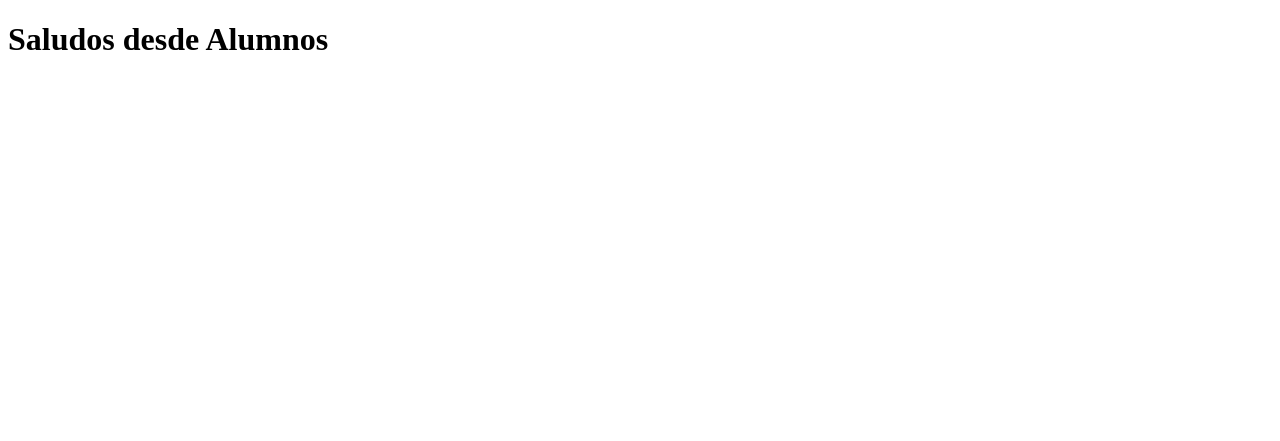
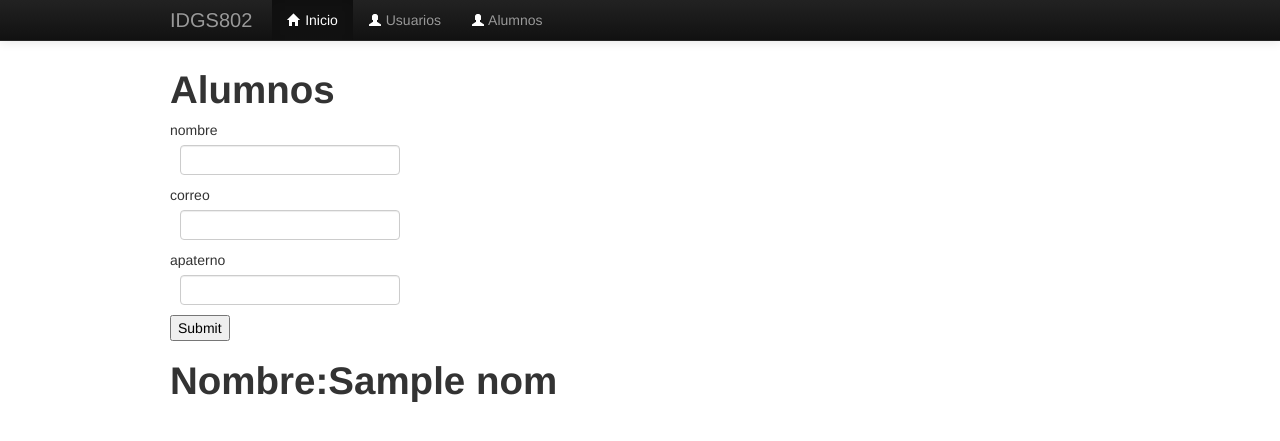
Before and after one commit to IDGS-802-21000455/IntroFlask-IDGS802, a Flask app: template templates/alumnos.html in a window 1280 px wide. Shown: the top 441 px of the page. Run offline with Flask 3, Linux system fonts and the light colour scheme; the template is opened without the code that fills it: values that come from a table or form of the project are taken from there, most other values are stand-ins (such as "Sample title", 1, 10 or a date in 2020); some libraries are stand-ins or nearby versions.

Commit message:
DAJC-29/01/24-Macros

```diff
--- a/forms.py
+++ b/forms.py
@@ -1,11 +1,10 @@
 from wtforms import Form
-from wtforms import StringField, TextAreaField, TextField,SelectField, RadioField
+from wtforms import StringField, TextAreaField,SelectField, RadioField
 from wtforms import EmailField
 
 class UserForm(Form):
     nombre=StringField("nombre")
     email=EmailField("correo")
-    apaterno=TextField("apaterno")
-    materias=SelectField(choices=[('Español','Esp',)('Mat', 'Matematicas'),
-                                  ('Ingles','IN')])
+    apaterno=StringField("apaterno")
+    materias=SelectField(choices=[('Español','Esp'),('Mat', 'Matematicas'),('Ingles','IN')])
     radios=RadioField('Curso',choices=[('1','1'),('2','2'),('3','3')])
--- a/main.py
+++ b/main.py
@@ -1,4 +1,6 @@
 from flask import Flask,request,render_template
+
+import forms
 
 app=Flask(__name__)
 
@@ -6,9 +8,17 @@ app=Flask(__name__)
 def index():
     return render_template('index.html')
 
-@app.route("/alumnos")
+@app.route("/alumnos",methods=["GET","POST"])
 def alumnos():
-    return render_template('alumnos.html')
+    alum_form=forms.UserForm(request.form)
+    if request.method=='POST':
+        nom=alum_form.nombre.data
+        apaterno=alum_form.apaterno.data
+        correo=alum_form.email.data
+        print("nombre:{}".format(nom))
+        print("apaterno:{}".format(apaterno))
+        print("correo:{}".format(correo))
+    return render_template('alumnos.html',form=alum_form,nom=nom,apaterno=apaterno,correo=correo)
 
 @app.route("/maestros")
 def maestros():
--- /dev/null
+++ b/templates/_macros.html
@@ -0,0 +1,12 @@
+{%macro datos(name,placeholder,type="text")%}
+
+<p><input name="{{name}}"  placeholder="{{placeholder}}" type="{{type}}"></p>
+
+{%endmacro%}
+
+{%macro input_Form(field)%}
+
+<td>{{field.label}}</td>
+<dd>{{field(**kwargs)|safe}}</dd>
+
+{%endmacro%}
--- a/templates/alumnos.html
+++ b/templates/alumnos.html
@@ -1,13 +1,20 @@
-<!DOCTYPE html>
-<html lang="en">
-<head>
-    <meta charset="UTF-8">
-    <meta name="viewport" content="width=device-width, initial-scale=1.0">
-    <title>Document</title>
-</head>
-<body>
+{% extends 'layout2.html' %}
+
+{%block content %}
+{%import "_macros.html" as macros%}
     <h1>
-        Saludos desde Alumnos
+        Alumnos
     </h1>
-</body>
-</html>
+
+    <form action="" method="post">
+
+        {{macros.input_Form(form.nombre,class="form-control")}}
+        {{macros.input_Form(form.email,class="form-control")}}
+        {{macros.input_Form(form.apaterno,class="form-control")}}
+
+<input type="submit" name="btn1">
+
+    </form>
+    <h1>Nombre:{{nom}}</h1>
+
+{%endblock%}
--- a/templates/formulario1.html
+++ b/templates/formulario1.html
@@ -3,7 +3,7 @@
 {%block content %}
 <form action="/resultado" method="POST">
     <label>N1:</label>
-    <input type="text" name="n1"/>
+    <input type="text" placeholder="n1" name="n1"/>
     <label>N2:</label>
     <input type="text" name="n2"/>
     <input type="submit">
```
Also changed, not shown: 1 other file.
